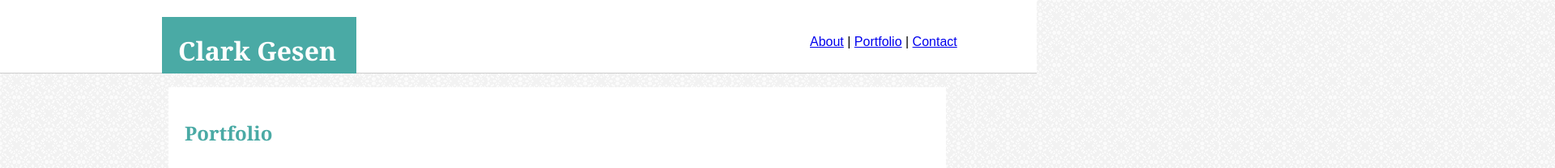
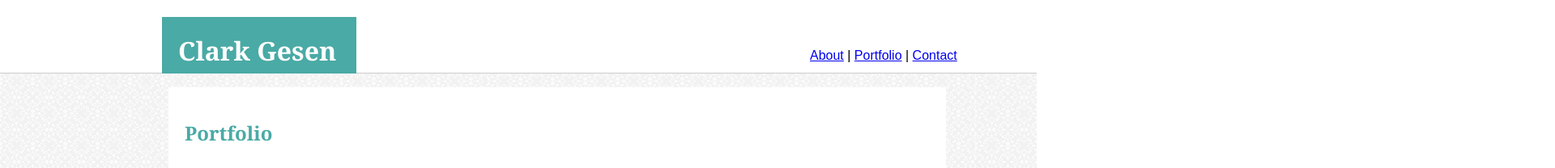
Before and after one commit to clarkgesen/Basic-Portfolio, a plain HTML site: page portfolio.html in a window 1280 px wide. Shown: the top 208 px of the page at 81% size, 1920 px wide, since content can reach past the window. Drawn offline with Linux system fonts and the light colour scheme.

Commit message:
fixed width of footer

```diff
--- a/assets/css/style.css
+++ b/assets/css/style.css
@@ -17,22 +17,23 @@ h1 {
     padding: 20px;
     width: 200px;
     height: 30px;
-    position: relative;
+    position: absolute;
     left: 200px;
 }
 
 /* Navigation to other pages */
 nav {
     font-family: 'Arial', 'Helvetica Neue', Helvetica, sans-serif;
-    position: relative;
+    position: absolute;
     left: 1000px;
-    bottom:70px;
+    top: 60px;
 }
 
 /* Grey footer with teal top border */
 footer {
     height: 40px;
     width: 100%;
+    margin: 0 auto;
     background-color: #666666;
     border-top: 5px solid #4aaaa5;
     position: fixed;
@@ -93,6 +94,7 @@ div {
 
 /* Larger box for portfolio links  */
 .portfolio_box {
+    position: relative;
     background-color: #ffffff;
     width: 960px;
     height: 700px;
```
